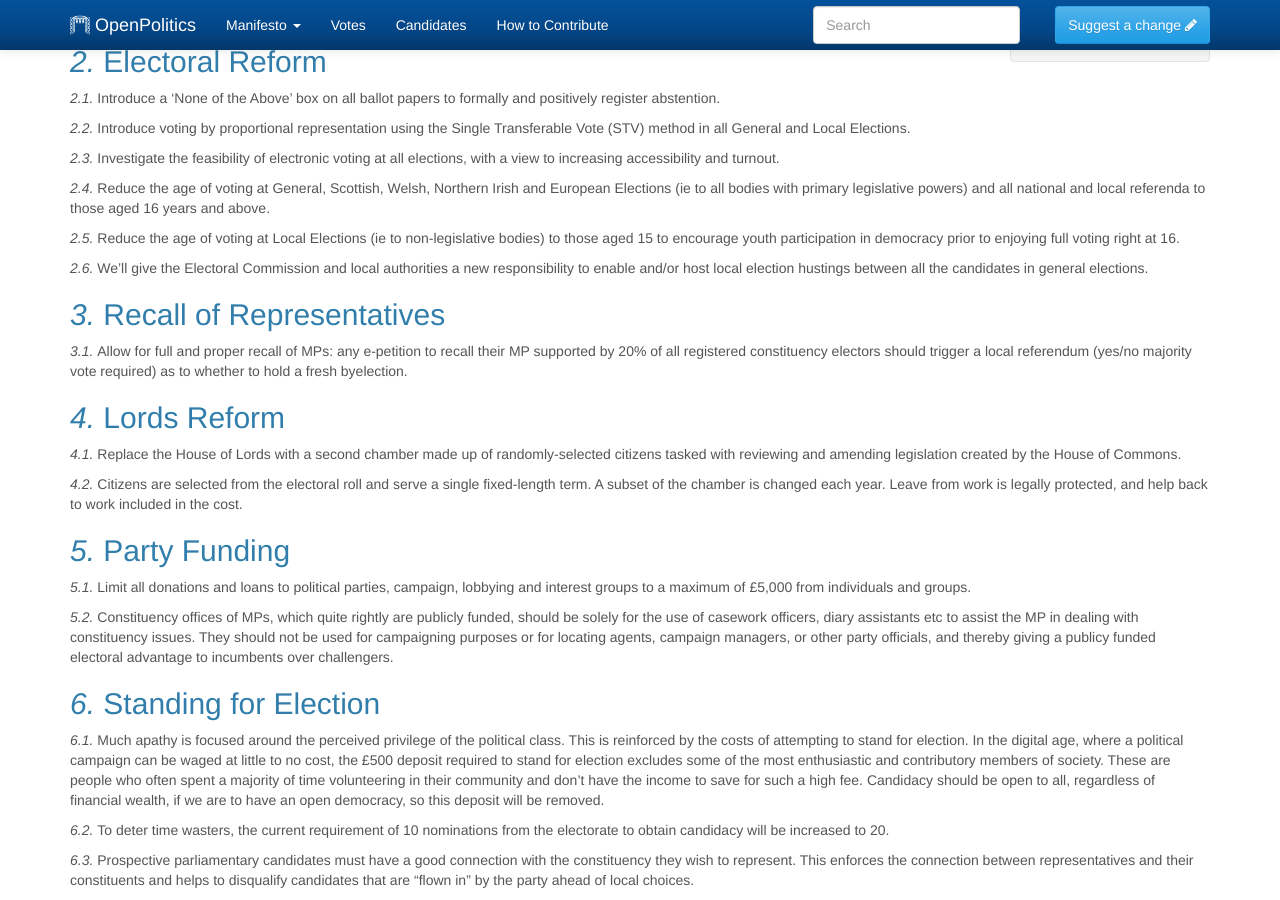
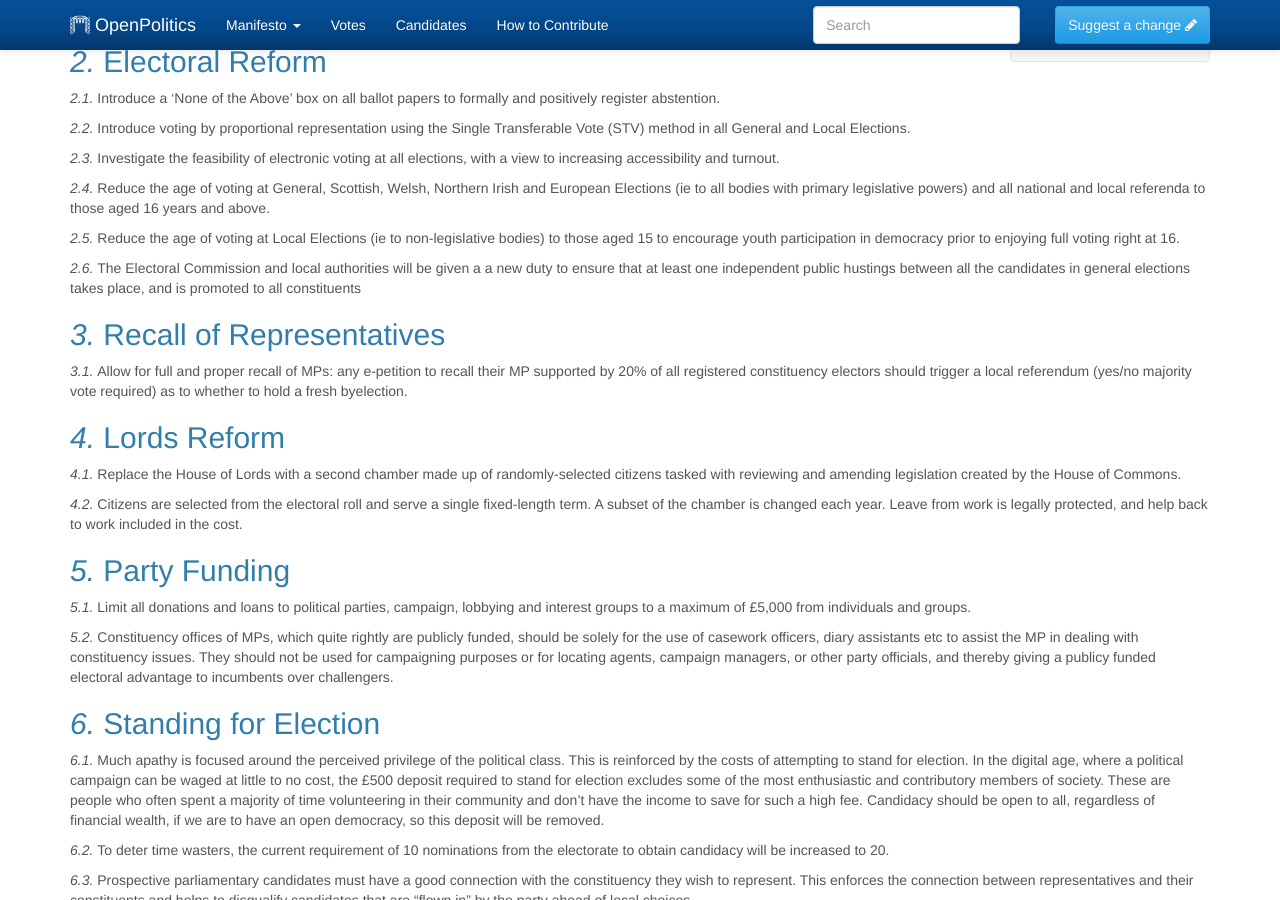
Before and after one commit to openpolitics/manifesto, a Jekyll site: the page built from manifesto/democracy.md, in a window 1280 px wide and 900 px high, scrolled down 378 px. Built offline with Jekyll 4.4.1, drawn with Linux system fonts in a browser that asks for light colours.

Commit message:
Duty to ensure that hustings take place

```diff
--- a/manifesto/democracy.md
+++ b/manifesto/democracy.md
@@ -27,7 +27,7 @@ Reduce the age of voting at General, Scottish, Welsh, Northern Irish and Europea
 
 Reduce the age of voting at Local Elections (ie to non-legislative bodies) to those aged 15 to encourage youth participation in democracy prior to enjoying full voting right at 16.
 
-We'll give the Electoral Commission and local authorities a new responsibility to enable and/or host local election hustings between all the candidates in general elections.
+The Electoral Commission and local authorities will be given a a new duty to ensure that at least one independent public hustings between all the candidates in general elections takes place, and is promoted to all constituents
 
 ## Recall of Representatives
 
```
